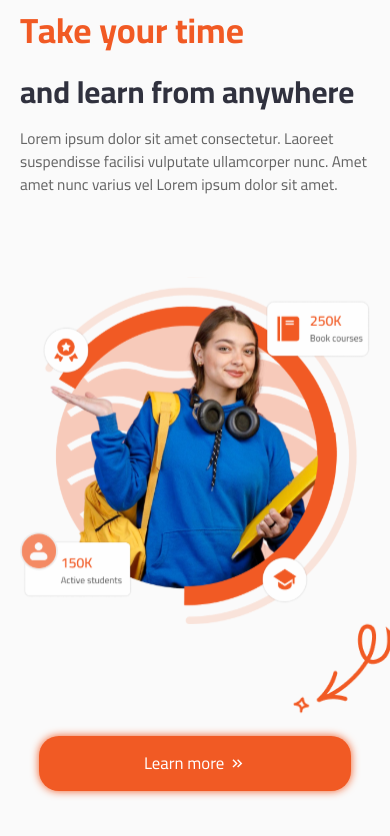
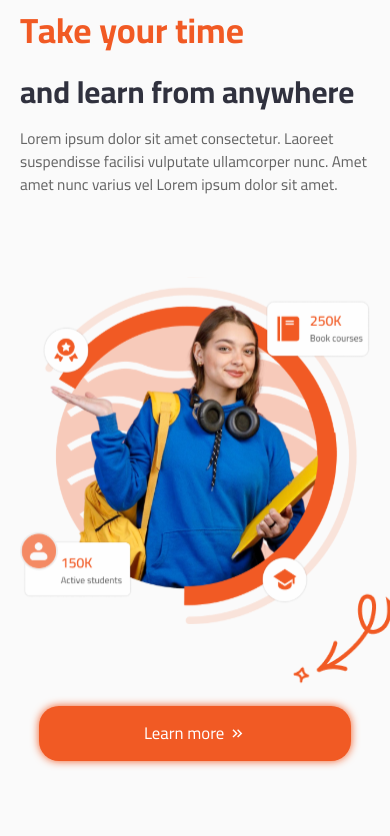
Before and after one commit to remon-samir1/Joba, a React (Create React App) app: page / in a window 390 px wide. Shown: the top 836 px of the page. Built offline with nearby package versions, Linux system fonts and the light colour scheme.

Commit message:
first upload

```diff
--- a/src/Website/Landing/Hero/Hero.css
+++ b/src/Website/Landing/Hero/Hero.css
@@ -122,7 +122,7 @@ width: 350px;
   .Hero .data .content .details{
     width: 100vw;
     position: relative;
-    margin: 30px 0;
+    margin-bottom: 20px;
   }
   .Hero .data .content .details img{
     position: absolute;
```
